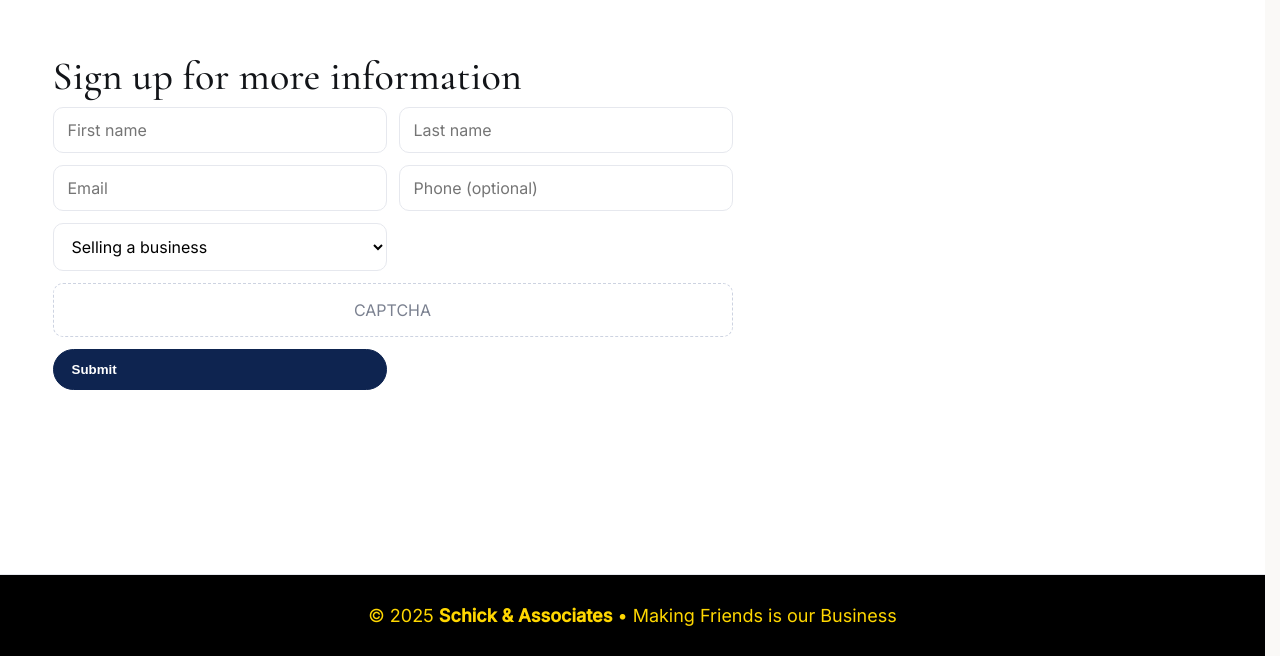
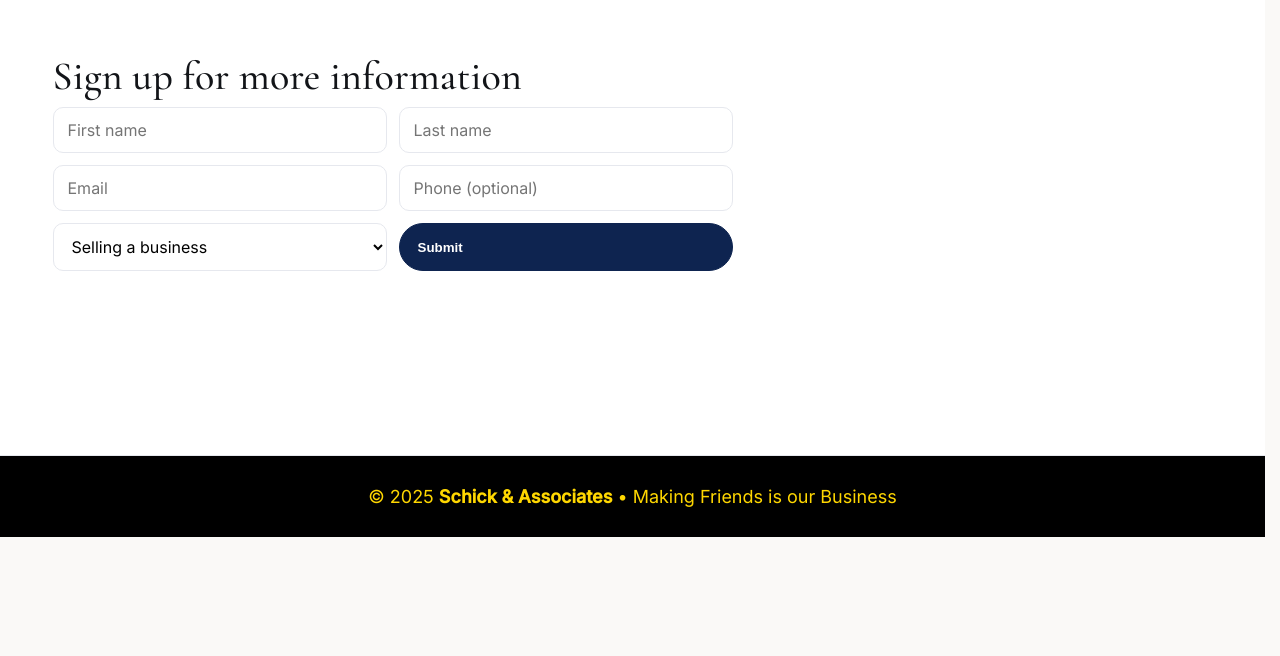
Before and after one commit to BradleyHollis/schick-associates, a React (Vite) app in the folder client/: page / in a window 1280 px wide. Shown: the part 2828-3484 px from the top of the page. After the commit the page ends 3365 px from the top, so only its background shows below. Built offline with nearby package versions, Linux system fonts and the light colour scheme; no server answers.

Commit message:
Formatted home page sign up form

```diff
--- a/client/src/components/Signup.jsx
+++ b/client/src/components/Signup.jsx
@@ -36,7 +36,6 @@ export default function Signup() {
             <option>Strategic acquisition</option>
             <option>Other</option>
           </select>
-          <div className="captcha">CAPTCHA</div>
           <button className="btn btn--accent" disabled={status==="sending"}>
             {status==="sending" ? "Submitting…" : "Submit"}
           </button>
```
